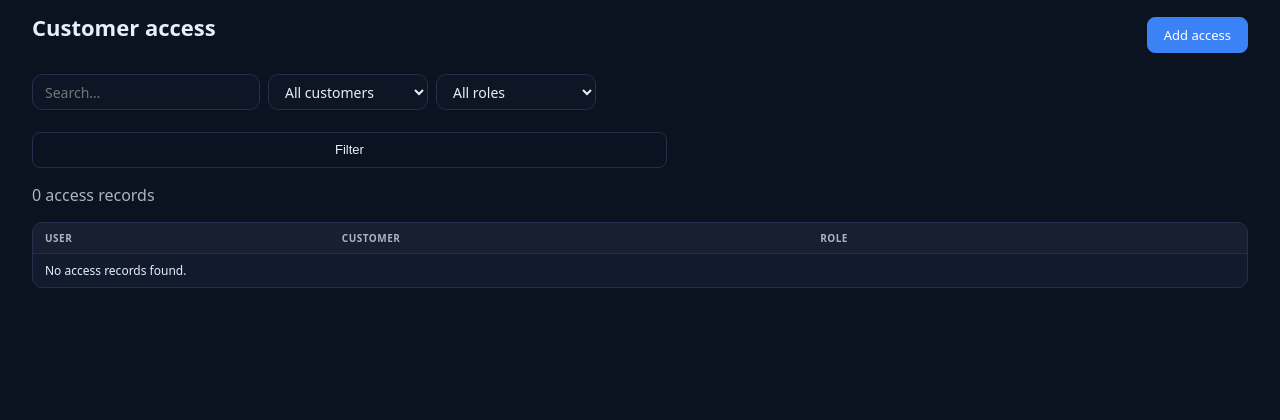
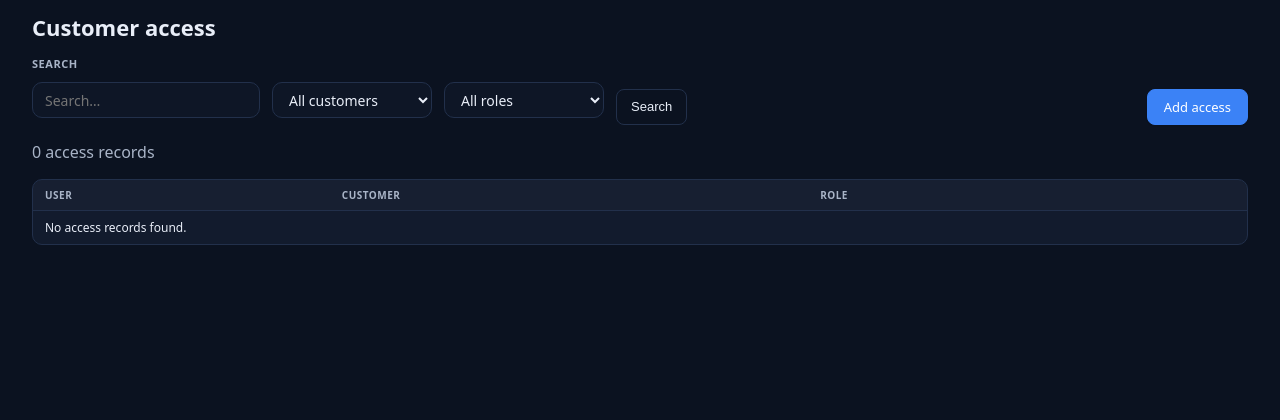
Before and after one commit to 5echo-io/pmg-portal, a Django app: page /admin/customers/access/ in a window 1280 px wide. Shown: the part 108-528 px from the top of the page. Run offline with Django 5.2, Linux system fonts and the light colour scheme; the visitor is signed in with stand-in values (Sample User, id 1); data that the repository does not hold is empty; parts of the project's set-up code (start-up, migrations or seed data) failed here and were passed over; some libraries are stand-ins or nearby versions.

Commit message:
Admin UI: SEARCH label, toolbar alignment, checkbox layout, RoleForm/CustomerForm, centered access form

```diff
--- a/src/admin_app/templates/admin_app/customer_access_form.html
+++ b/src/admin_app/templates/admin_app/customer_access_form.html
@@ -9,7 +9,7 @@
 {% block admin_content %}
 <h1 class="admin-page-title">{% if membership %}Edit access{% else %}Add access{% endif %}</h1>
 
-<form method="post" action="" class="admin-form">
+<form method="post" action="" class="admin-form admin-form--centered">
   {% csrf_token %}
   {% for field in form %}
   <div class="admin-form-field">
@@ -20,7 +20,7 @@
   </div>
   {% endfor %}
   <div class="admin-form-actions">
-    <button type="submit" class="form-btn form-btn-primary">Save</button>
+    <button type="submit" class="form-btn form-btn-primary form-btn--narrow">Save</button>
     <a href="{% url 'admin_app:admin_customer_access_list' %}" class="form-btn form-btn-secondary">Cancel</a>
   </div>
 </form>
--- a/src/admin_app/templates/admin_app/customer_access_list.html
+++ b/src/admin_app/templates/admin_app/customer_access_list.html
@@ -4,27 +4,30 @@
 {% block breadcrumb_extra %}<span class="breadcrumb-sep">→</span> <span>Customer access</span>{% endblock %}
 
 {% block admin_content %}
-<div class="admin-page-header">
 <h1 class="admin-page-title">Customer access</h1>
-  <a href="{% url 'admin_app:admin_customer_access_add' %}" class="admin-btn-sm admin-btn-primary">Add access</a>
-</div>
 
-<div class="admin-toolbar">
-  <form method="get" action="" style="display: flex; gap: 8px; flex-wrap: wrap;">
-    <input type="text" name="q" value="{{ search }}" placeholder="Search…" class="form-input">
-    <select name="customer" class="form-input" style="width: auto;">
+<div class="admin-toolbar admin-toolbar--single-row">
+  <form method="get" action="" class="admin-toolbar-form">
+    <div class="admin-search-wrap">
+      <label class="admin-search-label" for="id_q_access">SEARCH</label>
+      <div class="admin-search-row">
+        <input type="text" name="q" id="id_q_access" value="{{ search }}" placeholder="Search…" class="form-input admin-search-input">
+        <select name="customer" id="id_filter_customer" class="form-input admin-filter-select">
           <option value="">All customers</option>
           {% for c in customers %}
           <option value="{{ c.pk }}" {% if request.GET.customer == c.pk|stringformat:"d" %}selected{% endif %}>{{ c.name }}</option>
           {% endfor %}
         </select>
-    <select name="role" class="form-input" style="width: auto;">
+        <select name="role" id="id_filter_role" class="form-input admin-filter-select">
           <option value="">All roles</option>
           <option value="member" {% if request.GET.role == "member" %}selected{% endif %}>Member</option>
           <option value="admin" {% if request.GET.role == "admin" %}selected{% endif %}>Customer Admin</option>
         </select>
-    <button type="submit" class="form-btn form-btn-secondary">Filter</button>
+        <button type="submit" class="form-btn form-btn-secondary admin-search-btn">Search</button>
+      </div>
+    </div>
   </form>
+  <a href="{% url 'admin_app:admin_customer_access_add' %}" class="admin-btn-sm admin-btn-primary admin-toolbar-add-btn">Add access</a>
 </div>
 
 <p class="muted">{{ total_count }} access record{{ total_count|pluralize }}</p>
--- a/src/admin_app/templates/admin_app/customer_form.html
+++ b/src/admin_app/templates/admin_app/customer_form.html
@@ -20,7 +20,7 @@
   </div>
   {% endfor %}
   <div class="admin-form-actions">
-    <button type="submit" class="form-btn form-btn-primary">Save</button>
+    <button type="submit" class="form-btn form-btn-primary form-btn--narrow">Save</button>
     <a href="{% url 'admin_app:admin_customer_list' %}" class="form-btn form-btn-secondary">Cancel</a>
   </div>
 </form>
--- a/src/admin_app/templates/admin_app/role_form.html
+++ b/src/admin_app/templates/admin_app/role_form.html
@@ -20,7 +20,7 @@
   </div>
   {% endfor %}
   <div class="admin-form-actions">
-    <button type="submit" class="form-btn form-btn-primary">Save</button>
+    <button type="submit" class="form-btn form-btn-primary form-btn--narrow">Save</button>
     <a href="{% url 'admin_app:admin_role_list' %}" class="form-btn form-btn-secondary">Cancel</a>
   </div>
 </form>
--- a/src/admin_app/views.py
+++ b/src/admin_app/views.py
@@ -107,30 +107,30 @@ def role_list(request):
 
 @superuser_required
 def role_add(request):
-    from django.contrib.auth.forms import GroupForm
+    from .forms import RoleForm
     if request.method == "POST":
-        form = GroupForm(request.POST)
+        form = RoleForm(request.POST)
         if form.is_valid():
             form.save()
             messages.success(request, "Role created.")
             return redirect("admin_app:admin_role_list")
     else:
-        form = GroupForm()
+        form = RoleForm()
     return render(request, "admin_app/role_form.html", {"form": form, "role": None})
 
 
 @superuser_required
 def role_edit(request, pk):
-    from django.contrib.auth.forms import GroupForm
+    from .forms import RoleForm
     role = get_object_or_404(Group, pk=pk)
     if request.method == "POST":
-        form = GroupForm(request.POST, instance=role)
+        form = RoleForm(request.POST, instance=role)
         if form.is_valid():
             form.save()
             messages.success(request, "Role updated.")
             return redirect("admin_app:admin_role_list")
     else:
-        form = GroupForm(instance=role)
+        form = RoleForm(instance=role)
     return render(request, "admin_app/role_form.html", {"form": form, "role": role})
 
 
--- a/src/pmg_portal/templates/admin/base.html
+++ b/src/pmg_portal/templates/admin/base.html
@@ -430,11 +430,13 @@ document.addEventListener('keydown', function(e) {
       <button class="modal-close" onclick="closeChangelogModal(event)">&times;</button>
     </div>
     <div class="modal-body">
+      <div class="changelog-section-wrap">
       {% if changelog_section %}
-      <div class="footer-changelog">{{ changelog_section|safe }}</div>
+      <div class="changelog-section"><pre class="changelog-content">{{ changelog_section|escape }}</pre></div>
       {% else %}
       <p class="muted">No changelog available for this version.</p>
       {% endif %}
+      </div>
     </div>
   </div>
 </div>
--- a/src/static/app.css
+++ b/src/static/app.css
@@ -1437,6 +1437,7 @@ a.link:hover { color: var(--text); }
 .admin-toolbar--single-row {
   flex-wrap: nowrap;
   justify-content: space-between;
+  align-items: flex-end;
   gap: 16px;
   margin-bottom: 16px;
 }
@@ -1482,6 +1483,49 @@ a.link:hover { color: var(--text); }
   min-width: 160px;
 }
 
+.admin-search-wrap {
+  display: flex;
+  flex-direction: column;
+  gap: 6px;
+  flex-shrink: 0;
+}
+
+.admin-search-label {
+  font-size: 11px;
+  font-weight: 600;
+  text-transform: uppercase;
+  letter-spacing: 0.05em;
+  color: var(--muted);
+  margin: 0;
+  line-height: 1;
+}
+
+.admin-search-row {
+  display: flex;
+  align-items: center;
+  gap: 12px;
+  flex-wrap: nowrap;
+}
+
+.admin-search-input {
+  min-width: 220px;
+  width: 220px;
+}
+
+.admin-search-btn {
+  min-width: 0;
+  width: auto;
+  padding-left: 14px;
+  padding-right: 14px;
+}
+
+.admin-toolbar-add-btn {
+  height: 36px;
+  min-height: 36px;
+  display: inline-flex;
+  align-items: center;
+}
+
 @media (max-width: 900px) {
   .admin-toolbar--single-row {
     flex-wrap: wrap;
@@ -1627,6 +1671,16 @@ a.link:hover { color: var(--text); }
   border-radius: 12px;
 }
 
+.admin-form--centered {
+  margin-left: auto;
+  margin-right: auto;
+}
+
+.admin-filter-select {
+  width: auto;
+  min-width: 140px;
+}
+
 .admin-form-field {
   margin-bottom: 18px;
 }
```
Also changed, not shown: other parts of src/static/app.css (+43 -0 lines), src/admin_app/forms.py (+13 -0 lines), src/admin_app/templates/admin_app/customer_list.html (+11 -8 lines), src/admin_app/templates/admin_app/role_list.html (+11 -8 lines), src/admin_app/templates/admin_app/user_form.html (+7 -3 lines), src/admin_app/templates/admin_app/user_list.html (+8 -3 lines). Lines whose indentation alone changed are shown as unchanged.
